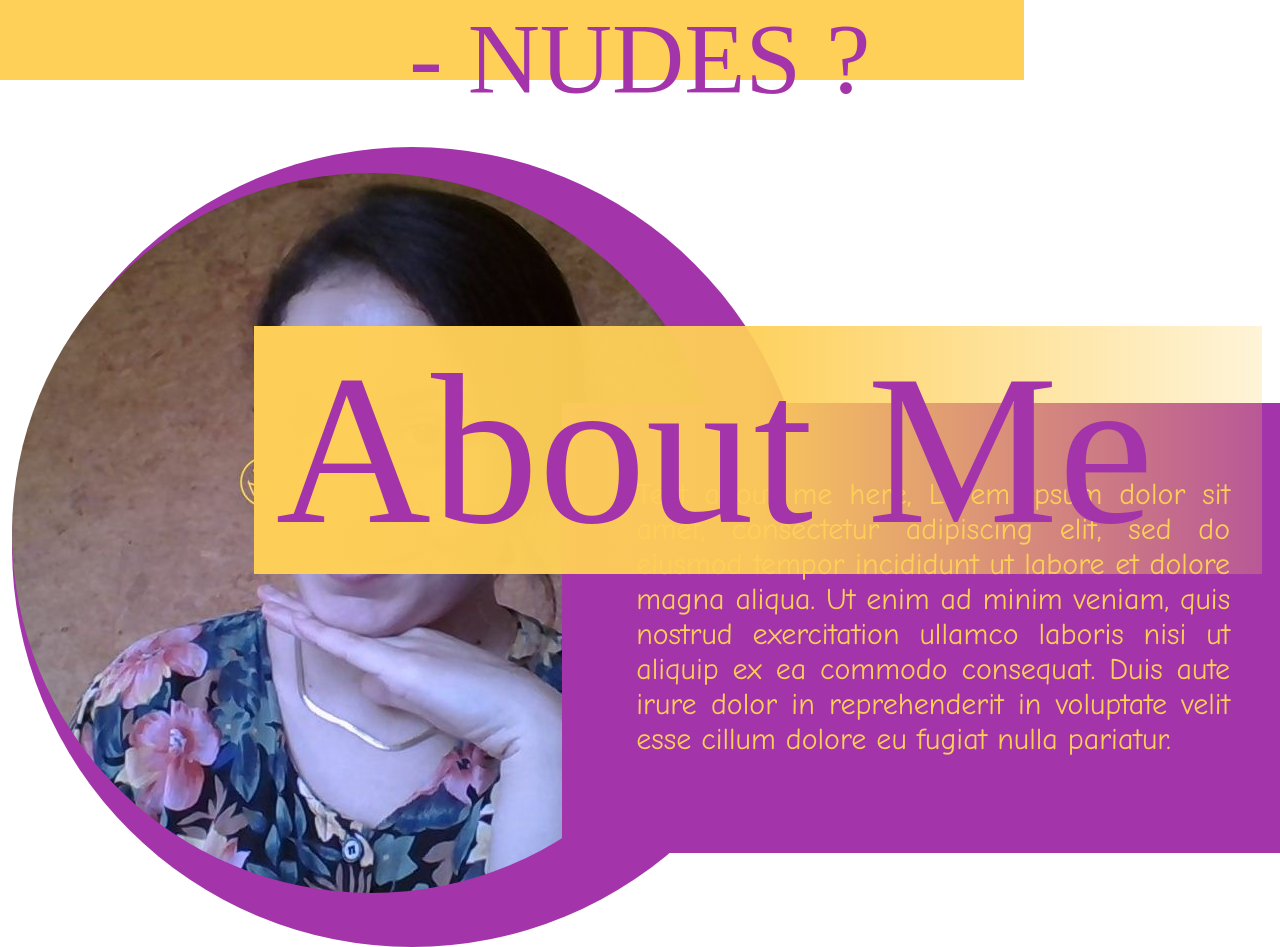
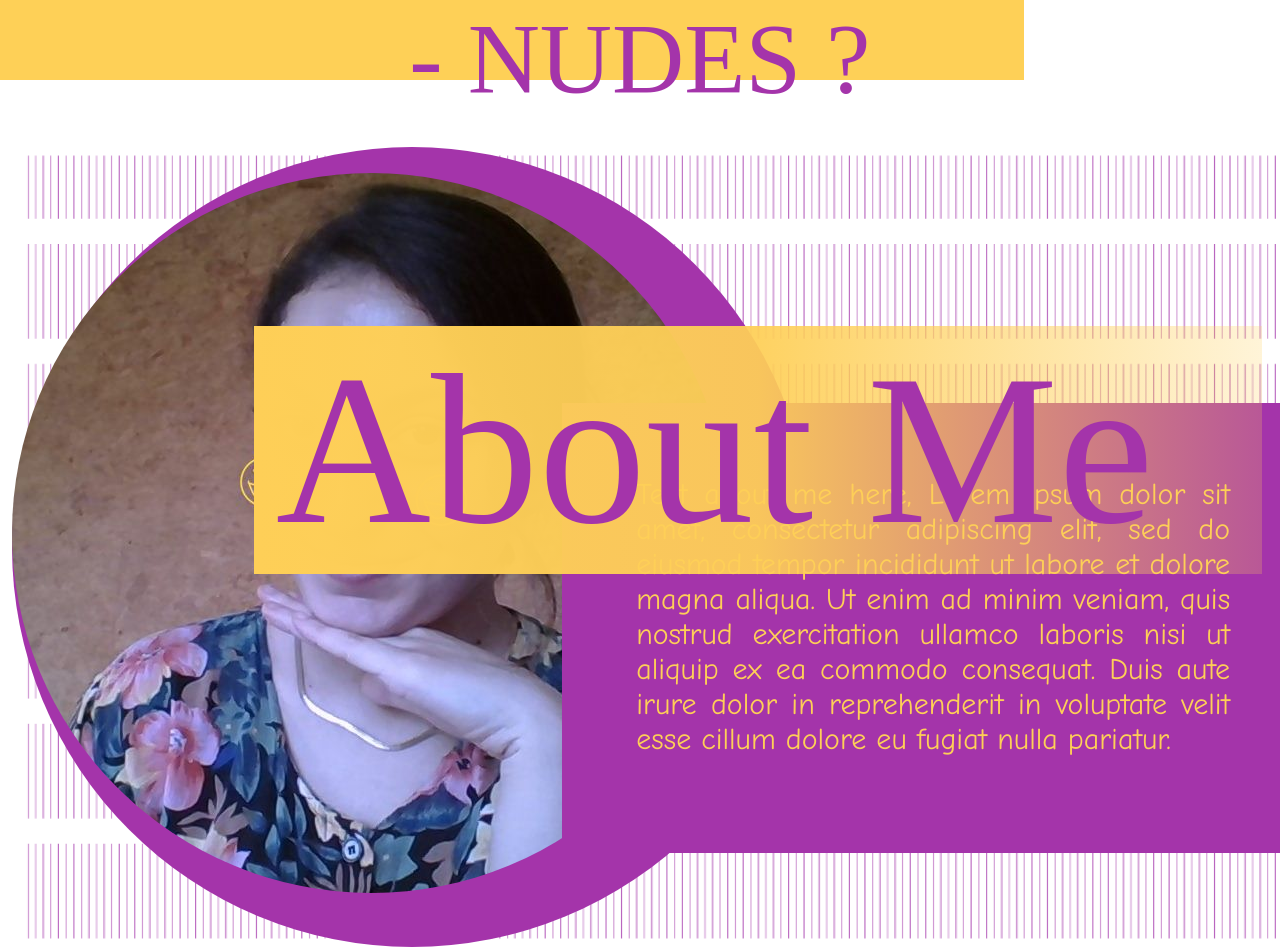
Before and after one commit to Belorina/project_indiv_site, a plain HTML site: page site/home.html in a window 1280 px wide. Shown: the part 720-1667 px from the top of the page. Drawn offline with Linux system fonts and the light colour scheme.

Commit message:
final commit

```diff
--- a/site/CSS/pidiv.css
+++ b/site/CSS/pidiv.css
@@ -351,6 +351,14 @@ input[type=submit]:hover {
 
 }
 
+.VioletStripes{
+    position: absolute;
+    z-index: -4;
+    width: 100%;
+    height: 100%;
+    margin-left: -160px;
+}
+
 .YellowStripes {
     position: absolute;
     z-index: -2;
@@ -359,6 +367,7 @@ input[type=submit]:hover {
     margin-left: -160px;
 
 }
+
 .PageTitel {
     position: absolute;
     font-size: 215px;
--- a/site/home.html
+++ b/site/home.html
@@ -51,7 +51,7 @@
             <div>
                 <div class="PortraitCircle"></div>
                 <img class="Portrait" src="../pictures/Belo_selfie.jpg" alt="Belo's selfie" title="Belo's Selfie">
-
+                <img class="VioletStripes" src="../pictures/violet_stripes.png" alt="Just some violet stropes in the back sorry about that.">
             </div>
 
             <div>
```
Also changed, not shown: pictures/violet_stripes.png (added).
